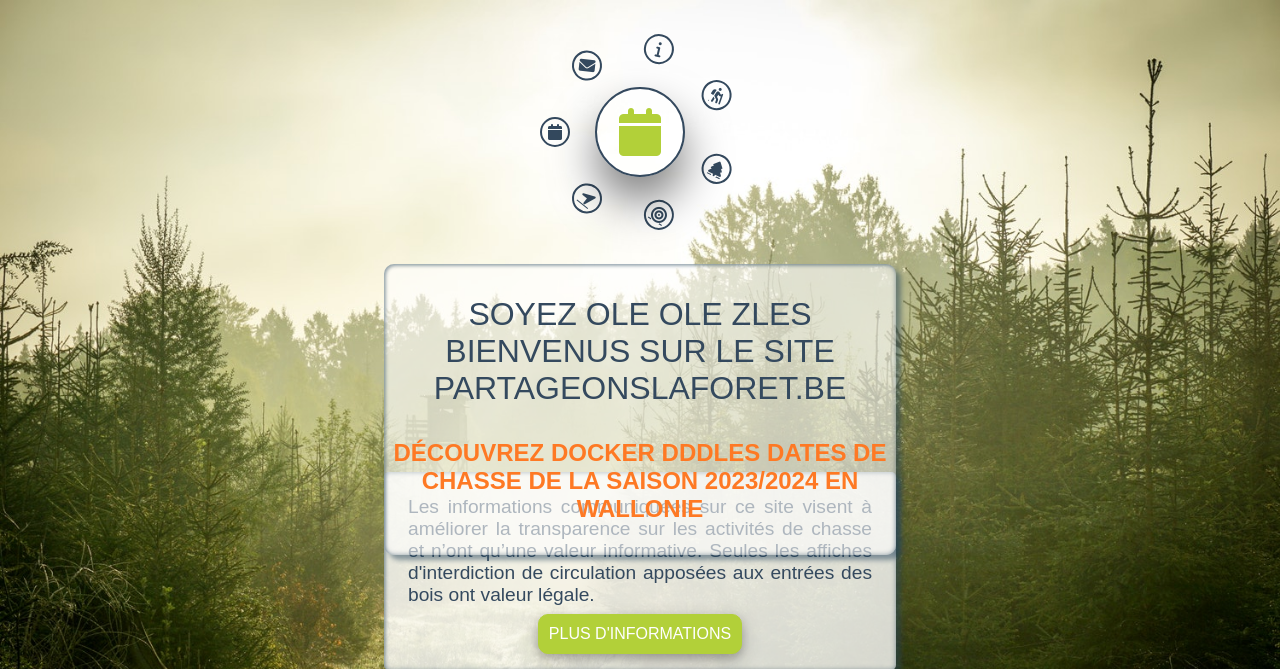
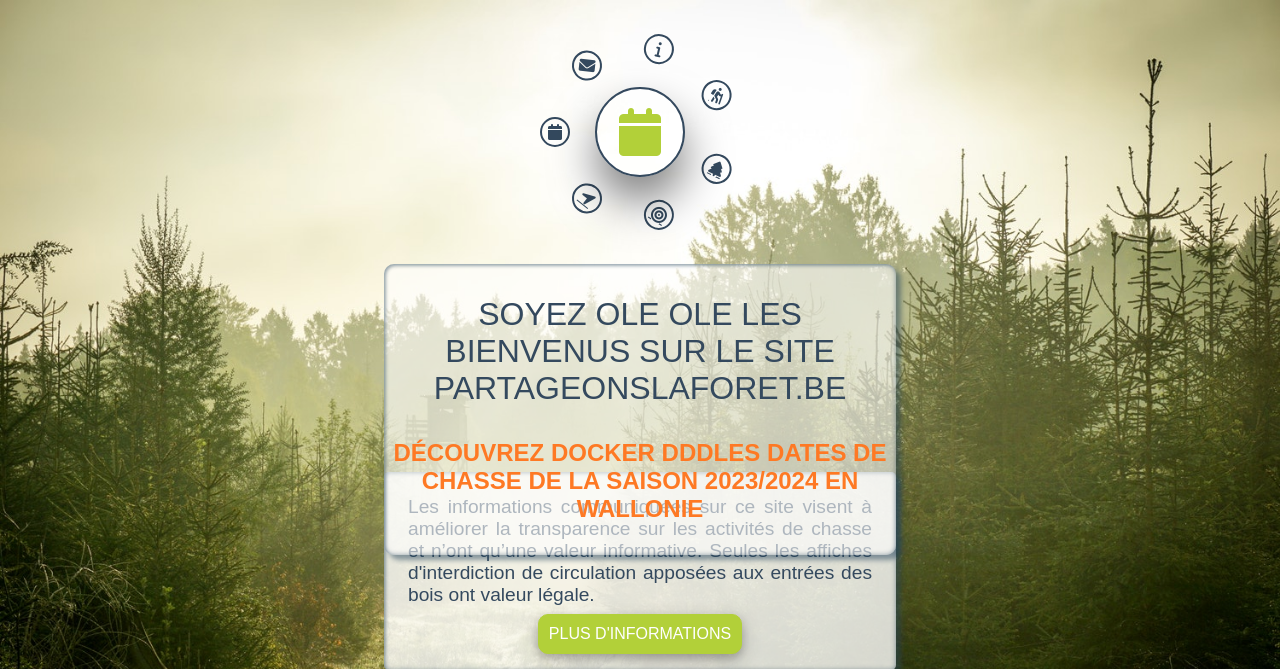
Before and after one commit to partageonslaforet/plf, a PHP site: page / in a window 1280 px wide. Shown: the top 669 px of the page. Run offline with PHP 8.4, Linux system fonts and the light colour scheme.

Commit message:
changed index.php

```diff
--- a/desktop/index.php
+++ b/desktop/index.php
@@ -96,7 +96,7 @@ if (isset($_POST['submit'])) {
     <body>
 
         <div id="title">
-            <div id="siteName">Soyez ole ole zles bienvenus sur le site partageonslaforet.be </div>
+            <div id="siteName">Soyez ole ole les bienvenus sur le site partageonslaforet.be </div>
             <div id="slogan">Découvrez docker dddles dates de chasse de la saison 2023/2024 en Wallonie</div>
         </div>
 
```
